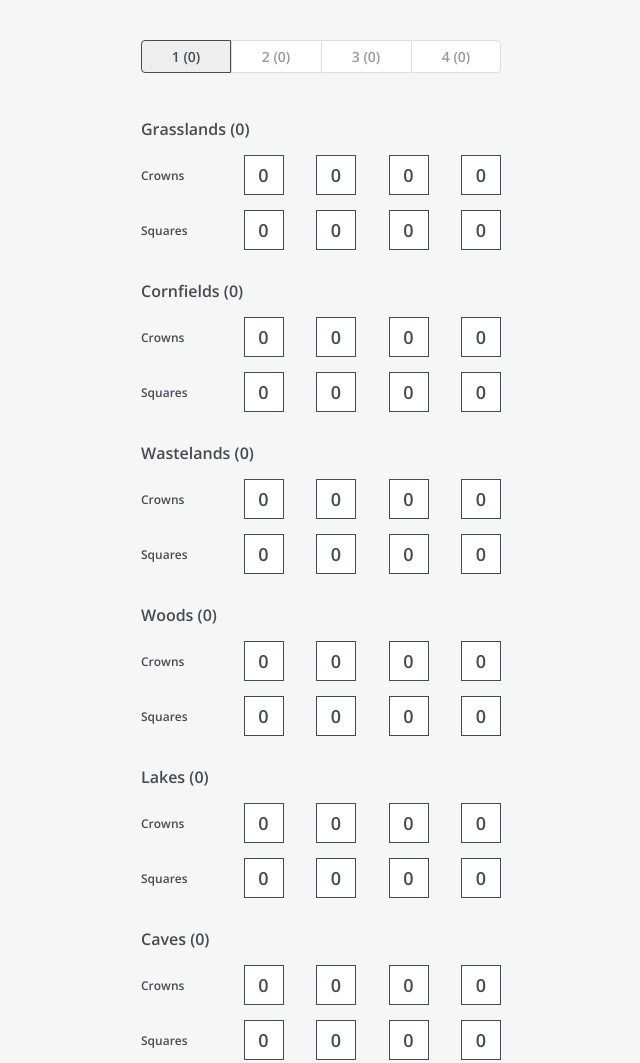
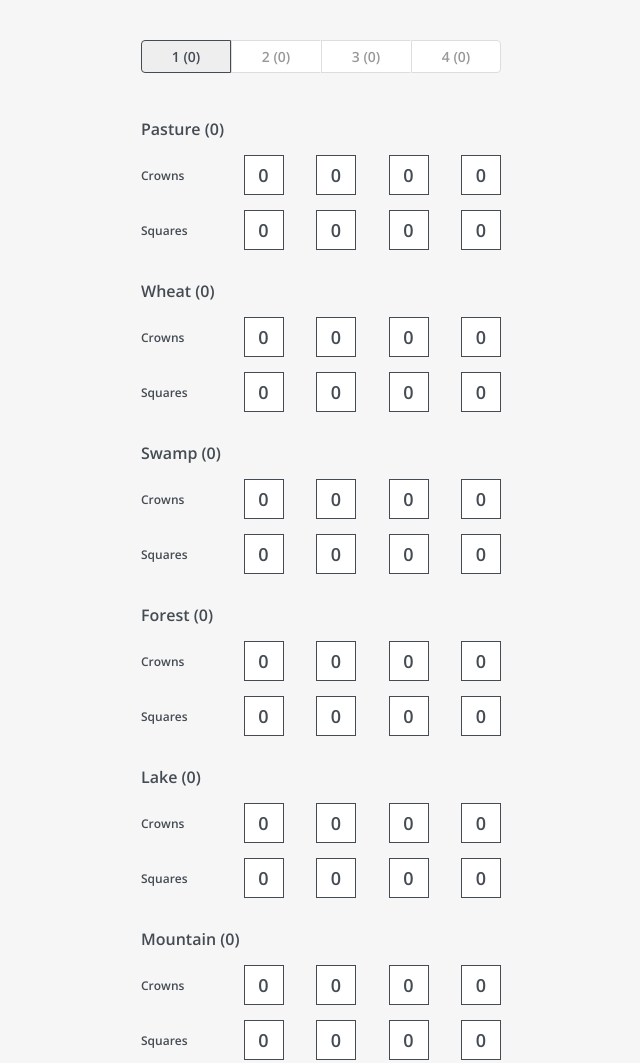
Before and after one commit to ronansprake/kingdomino-score-calculator, a plain HTML site: page index.html in a window 1280 px wide. Shown: the top 1063 px of the page, without its empty margins (319-959 px from the left). Drawn offline with nearby package versions, Linux system fonts and the light colour scheme.

Commit message:
Renamed terrain

```diff
--- a/index.html
+++ b/index.html
@@ -73,7 +73,7 @@
       <div class="js-player-area" data-player="1">
         <ul class="territories">
           <li class="row">
-            <h2 class="row-label">Grasslands (<span class="js-territory-subtotal-text" data-player="1" data-territory="1">0</span>)</h2>
+            <h2 class="row-label">Pasture (<span class="js-territory-subtotal-text" data-player="1" data-territory="1">0</span>)</h2>
             <div class="row-mini">
               <label class="row-mini-label" for="score-1-1-1-1">Crowns</label>
               <input id="score-1-1-1-1" type="number" min="0" class="js-score" data-player="1" data-territory="1" data-area="1" data-count="crowns" value="0" tabindex="5" />
@@ -112,7 +112,7 @@
             </div>
           </li>
           <li class="row">
-            <h2 class="row-label">Cornfields (<span class="js-territory-subtotal-text" data-player="1" data-territory="2">0</span>)</h2>
+            <h2 class="row-label">Wheat (<span class="js-territory-subtotal-text" data-player="1" data-territory="2">0</span>)</h2>
             <div class="row-mini">
               <label class="row-mini-label" for="score-1-2-1-1">Crowns</label>
               <input id="score-1-2-1-1" type="number" min="0" class="js-score" data-player="1" data-territory="2" data-area="1" data-count="crowns" value="0" tabindex="13" />
@@ -151,7 +151,7 @@
             </div>
           </li>
           <li class="row">
-            <h2 class="row-label">Wastelands (<span class="js-territory-subtotal-text" data-player="1" data-territory="3">0</span>)</h2>
+            <h2 class="row-label">Swamp (<span class="js-territory-subtotal-text" data-player="1" data-territory="3">0</span>)</h2>
             <div class="row-mini">
               <label class="row-mini-label" for="score-1-3-1-1">Crowns</label>
               <input id="score-1-3-1-1" type="number" min="0" class="js-score" data-player="1" data-territory="3" data-area="1" data-count="crowns" value="0" tabindex="21" />
@@ -190,7 +190,7 @@
             </div>
           </li>
           <li class="row">
-            <h2 class="row-label">Woods (<span class="js-territory-subtotal-text" data-player="1" data-territory="4">0</span>)</h2>
+            <h2 class="row-label">Forest (<span class="js-territory-subtotal-text" data-player="1" data-territory="4">0</span>)</h2>
             <div class="row-mini">
               <label class="row-mini-label" for="score-1-4-1-1">Crowns</label>
               <input id="score-1-4-1-1" type="number" min="0" class="js-score" data-player="1" data-territory="4" data-area="1" data-count="crowns" value="0" tabindex="29" />
@@ -229,7 +229,7 @@
             </div>
           </li>
           <li class="row">
-            <h2 class="row-label">Lakes (<span class="js-territory-subtotal-text" data-player="1" data-territory="5">0</span>)</h2>
+            <h2 class="row-label">Lake (<span class="js-territory-subtotal-text" data-player="1" data-territory="5">0</span>)</h2>
             <div class="row-mini">
               <label class="row-mini-label" for="score-1-5-1-1">Crowns</label>
               <input id="score-1-5-1-1" type="number" min="0" class="js-score" data-player="1" data-territory="5" data-area="1" data-count="crowns" value="0" tabindex="37" />
@@ -268,7 +268,7 @@
             </div>
           </li>
           <li class="row">
-            <h2 class="row-label">Caves (<span class="js-territory-subtotal-text" data-player="1" data-territory="6">0</span>)</h2>
+            <h2 class="row-label">Mountain (<span class="js-territory-subtotal-text" data-player="1" data-territory="6">0</span>)</h2>
             <div class="row-mini">
               <label class="row-mini-label" for="score-1-6-1-1">Crowns</label>
               <input id="score-1-6-1-1" type="number" min="0" class="js-score" data-player="1" data-territory="6" data-area="1" data-count="crowns" value="0" tabindex="45" />
@@ -317,7 +317,7 @@
       <div class="js-player-area" data-player="2" style="display: none;">
         <ul class="territories">
           <li class="row">
-            <h2 class="row-label">Grasslands (<span class="js-territory-subtotal-text" data-player="2" data-territory="1">0</span>)</h2>
+            <h2 class="row-label">Pasture (<span class="js-territory-subtotal-text" data-player="2" data-territory="1">0</span>)</h2>
             <div class="row-mini">
               <label class="row-mini-label" for="score-2-1-1-1">Crowns</label>
               <input id="score-2-1-1-1" type="number" min="0" class="js-score" data-player="2" data-territory="1" data-area="1" data-count="crowns" value="0" tabindex="53" />
@@ -356,7 +356,7 @@
             </div>
           </li>
           <li class="row">
-            <h2 class="row-label">Cornfields (<span class="js-territory-subtotal-text" data-player="2" data-territory="2">0</span>)</h2>
+            <h2 class="row-label">Wheat (<span class="js-territory-subtotal-text" data-player="2" data-territory="2">0</span>)</h2>
             <div class="row-mini">
               <label class="row-mini-label" for="score-2-2-1-1">Crowns</label>
               <input id="score-2-2-1-1" type="number" min="0" class="js-score" data-player="2" data-territory="2" data-area="1" data-count="crowns" value="0" tabindex="61" />
@@ -395,7 +395,7 @@
             </div>
           </li>
           <li class="row">
-            <h2 class="row-label">Wastelands (<span class="js-territory-subtotal-text" data-player="2" data-territory="3">0</span>)</h2>
+            <h2 class="row-label">Swamp (<span class="js-territory-subtotal-text" data-player="2" data-territory="3">0</span>)</h2>
             <div class="row-mini">
               <label class="row-mini-label" for="score-2-3-1-1">Crowns</label>
               <input id="score-2-3-1-1" type="number" min="0" class="js-score" data-player="2" data-territory="3" data-area="1" data-count="crowns" value="0" tabindex="69" />
@@ -434,7 +434,7 @@
             </div>
           </li>
           <li class="row">
-            <h2 class="row-label">Woods (<span class="js-territory-subtotal-text" data-player="2" data-territory="4">0</span>)</h2>
+            <h2 class="row-label">Forest (<span class="js-territory-subtotal-text" data-player="2" data-territory="4">0</span>)</h2>
             <div class="row-mini">
               <label class="row-mini-label" for="score-2-4-1-1">Crowns</label>
               <input id="score-2-4-1-1" type="number" min="0" class="js-score" data-player="2" data-territory="4" data-area="1" data-count="crowns" value="0" tabindex="77" />
@@ -473,7 +473,7 @@
             </div>
           </li>
           <li class="row">
-            <h2 class="row-label">Lakes (<span class="js-territory-subtotal-text" data-player="2" data-territory="5">0</span>)</h2>
+            <h2 class="row-label">Lake (<span class="js-territory-subtotal-text" data-player="2" data-territory="5">0</span>)</h2>
             <div class="row-mini">
               <label class="row-mini-label" for="score-2-5-1-1">Crowns</label>
               <input id="score-2-5-1-1" type="number" min="0" class="js-score" data-player="2" data-territory="5" data-area="1" data-count="crowns" value="0" tabindex="85" />
@@ -512,7 +512,7 @@
             </div>
           </li>
           <li class="row">
-            <h2 class="row-label">Caves (<span class="js-territory-subtotal-text" data-player="2" data-territory="6">0</span>)</h2>
+            <h2 class="row-label">Mountain (<span class="js-territory-subtotal-text" data-player="2" data-territory="6">0</span>)</h2>
             <div class="row-mini">
               <label class="row-mini-label" for="score-2-6-1-1">Crowns</label>
               <input id="score-2-6-1-1" type="number" min="0" class="js-score" data-player="2" data-territory="6" data-area="1" data-count="crowns" value="0" tabindex="94" />
@@ -561,7 +561,7 @@
       <div class="js-player-area" data-player="3" style="display: none;">
         <ul class="territories">
           <li class="row">
-            <h2 class="row-label">Grasslands (<span class="js-territory-subtotal-text" data-player="3" data-territory="1">0</span>)</h2>
+            <h2 class="row-label">Pasture (<span class="js-territory-subtotal-text" data-player="3" data-territory="1">0</span>)</h2>
             <div class="row-mini">
               <label class="row-mini-label" for="score-3-1-1-1">Crowns</label>
               <input id="score-3-1-1-1" type="number" min="0" class="js-score" data-player="3" data-territory="1" data-area="1" data-count="crowns" value="0" tabindex="53" />
@@ -600,7 +600,7 @@
             </div>
           </li>
           <li class="row">
-            <h2 class="row-label">Cornfields (<span class="js-territory-subtotal-text" data-player="3" data-territory="2">0</span>)</h2>
+            <h2 class="row-label">Wheat (<span class="js-territory-subtotal-text" data-player="3" data-territory="2">0</span>)</h2>
             <div class="row-mini">
               <label class="row-mini-label" for="score-3-2-1-1">Crowns</label>
               <input id="score-3-2-1-1" type="number" min="0" class="js-score" data-player="3" data-territory="2" data-area="1" data-count="crowns" value="0" tabindex="61" />
@@ -639,7 +639,7 @@
             </div>
           </li>
           <li class="row">
-            <h2 class="row-label">Wastelands (<span class="js-territory-subtotal-text" data-player="3" data-territory="3">0</span>)</h2>
+            <h2 class="row-label">Swamp (<span class="js-territory-subtotal-text" data-player="3" data-territory="3">0</span>)</h2>
             <div class="row-mini">
               <label class="row-mini-label" for="score-3-3-1-1">Crowns</label>
               <input id="score-3-3-1-1" type="number" min="0" class="js-score" data-player="3" data-territory="3" data-area="1" data-count="crowns" value="0" tabindex="69" />
@@ -678,7 +678,7 @@
             </div>
           </li>
           <li class="row">
-            <h2 class="row-label">Woods (<span class="js-territory-subtotal-text" data-player="3" data-territory="4">0</span>)</h2>
+            <h2 class="row-label">Forest (<span class="js-territory-subtotal-text" data-player="3" data-territory="4">0</span>)</h2>
             <div class="row-mini">
               <label class="row-mini-label" for="score-3-4-1-1">Crowns</label>
               <input id="score-3-4-1-1" type="number" min="0" class="js-score" data-player="3" data-territory="4" data-area="1" data-count="crowns" value="0" tabindex="77" />
@@ -717,7 +717,7 @@
             </div>
           </li>
           <li class="row">
-            <h2 class="row-label">Lakes (<span class="js-territory-subtotal-text" data-player="3" data-territory="5">0</span>)</h2>
+            <h2 class="row-label">Lake (<span class="js-territory-subtotal-text" data-player="3" data-territory="5">0</span>)</h2>
             <div class="row-mini">
               <label class="row-mini-label" for="score-3-5-1-1">Crowns</label>
               <input id="score-3-5-1-1" type="number" min="0" class="js-score" data-player="3" data-territory="5" data-area="1" data-count="crowns" value="0" tabindex="85" />
@@ -756,7 +756,7 @@
             </div>
           </li>
           <li class="row">
-            <h2 class="row-label">Caves (<span class="js-territory-subtotal-text" data-player="3" data-territory="6">0</span>)</h2>
+            <h2 class="row-label">Mountain (<span class="js-territory-subtotal-text" data-player="3" data-territory="6">0</span>)</h2>
             <div class="row-mini">
               <label class="row-mini-label" for="score-3-6-1-1">Crowns</label>
               <input id="score-3-6-1-1" type="number" min="0" class="js-score" data-player="3" data-territory="6" data-area="1" data-count="crowns" value="0" tabindex="94" />
@@ -805,7 +805,7 @@
       <div class="js-player-area" data-player="4" style="display: none;">
         <ul class="territories">
           <li class="row">
-            <h2 class="row-label">Grasslands (<span class="js-territory-subtotal-text" data-player="4" data-territory="1">0</span>)</h2>
+            <h2 class="row-label">Pasture (<span class="js-territory-subtotal-text" data-player="4" data-territory="1">0</span>)</h2>
             <div class="row-mini">
               <label class="row-mini-label" for="score-4-1-1-1">Crowns</label>
               <input id="score-4-1-1-1" type="number" min="0" class="js-score" data-player="4" data-territory="1" data-area="1" data-count="crowns" value="0" tabindex="53" />
@@ -844,7 +844,7 @@
             </div>
           </li>
           <li class="row">
-            <h2 class="row-label">Cornfields (<span class="js-territory-subtotal-text" data-player="4" data-territory="2">0</span>)</h2>
+            <h2 class="row-label">Wheat (<span class="js-territory-subtotal-text" data-player="4" data-territory="2">0</span>)</h2>
             <div class="row-mini">
               <label class="row-mini-label" for="score-4-2-1-1">Crowns</label>
               <input id="score-4-2-1-1" type="number" min="0" class="js-score" data-player="4" data-territory="2" data-area="1" data-count="crowns" value="0" tabindex="61" />
@@ -883,7 +883,7 @@
             </div>
           </li>
           <li class="row">
-            <h2 class="row-label">Wastelands (<span class="js-territory-subtotal-text" data-player="4" data-territory="3">0</span>)</h2>
+            <h2 class="row-label">Swamp (<span class="js-territory-subtotal-text" data-player="4" data-territory="3">0</span>)</h2>
             <div class="row-mini">
               <label class="row-mini-label" for="score-4-3-1-1">Crowns</label>
               <input id="score-4-3-1-1" type="number" min="0" class="js-score" data-player="4" data-territory="3" data-area="1" data-count="crowns" value="0" tabindex="69" />
@@ -922,7 +922,7 @@
             </div>
           </li>
           <li class="row">
-            <h2 class="row-label">Woods (<span class="js-territory-subtotal-text" data-player="4" data-territory="4">0</span>)</h2>
+            <h2 class="row-label">Forest (<span class="js-territory-subtotal-text" data-player="4" data-territory="4">0</span>)</h2>
             <div class="row-mini">
               <label class="row-mini-label" for="score-4-4-1-1">Crowns</label>
               <input id="score-4-4-1-1" type="number" min="0" class="js-score" data-player="4" data-territory="4" data-area="1" data-count="crowns" value="0" tabindex="77" />
@@ -961,7 +961,7 @@
             </div>
           </li>
           <li class="row">
-            <h2 class="row-label">Lakes (<span class="js-territory-subtotal-text" data-player="4" data-territory="5">0</span>)</h2>
+            <h2 class="row-label">Lake (<span class="js-territory-subtotal-text" data-player="4" data-territory="5">0</span>)</h2>
             <div class="row-mini">
               <label class="row-mini-label" for="score-4-5-1-1">Crowns</label>
               <input id="score-4-5-1-1" type="number" min="0" class="js-score" data-player="4" data-territory="5" data-area="1" data-count="crowns" value="0" tabindex="85" />
@@ -1000,7 +1000,7 @@
             </div>
           </li>
           <li class="row">
-            <h2 class="row-label">Caves (<span class="js-territory-subtotal-text" data-player="4" data-territory="6">0</span>)</h2>
+            <h2 class="row-label">Mountain (<span class="js-territory-subtotal-text" data-player="4" data-territory="6">0</span>)</h2>
             <div class="row-mini">
               <label class="row-mini-label" for="score-4-6-1-1">Crowns</label>
               <input id="score-4-6-1-1" type="number" min="0" class="js-score" data-player="4" data-territory="6" data-area="1" data-count="crowns" value="0" tabindex="94" />
```
